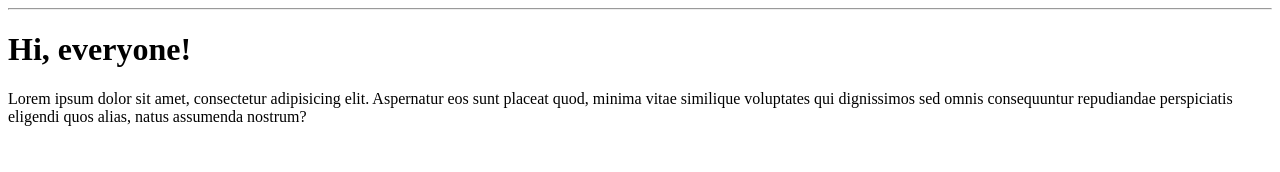
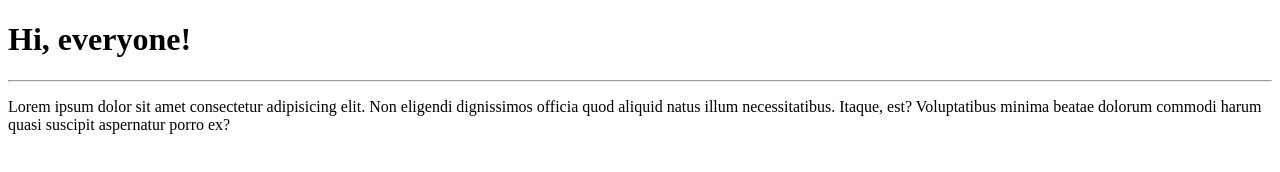
Before and after one commit to dangspr/Projetos_2, a plain HTML site: page Exemplo/index.html in a window 1280 px wide. Drawn offline with Linux system fonts and the light colour scheme.

Commit message:
Update index.html

```diff
--- a/Exemplo/index.html
+++ b/Exemplo/index.html
@@ -6,8 +6,9 @@
     <title>Primeiro site em repositório</title>
 </head>
 <body>
+    <h1>Hi, everyone!</h1>
+    <h1></h1>
     <hr>
-    <h1>Hi, everyone!</h1>
-    <p>Lorem ipsum dolor sit amet, consectetur adipisicing elit. Aspernatur eos sunt placeat quod, minima vitae similique voluptates qui dignissimos sed omnis consequuntur repudiandae perspiciatis eligendi quos alias, natus assumenda nostrum?</p>
+    <p>Lorem ipsum dolor sit amet consectetur adipisicing elit. Non eligendi dignissimos officia quod aliquid natus illum necessitatibus. Itaque, est? Voluptatibus minima beatae dolorum commodi harum quasi suscipit aspernatur porro ex?</p>
 </body>
 </html>
```
